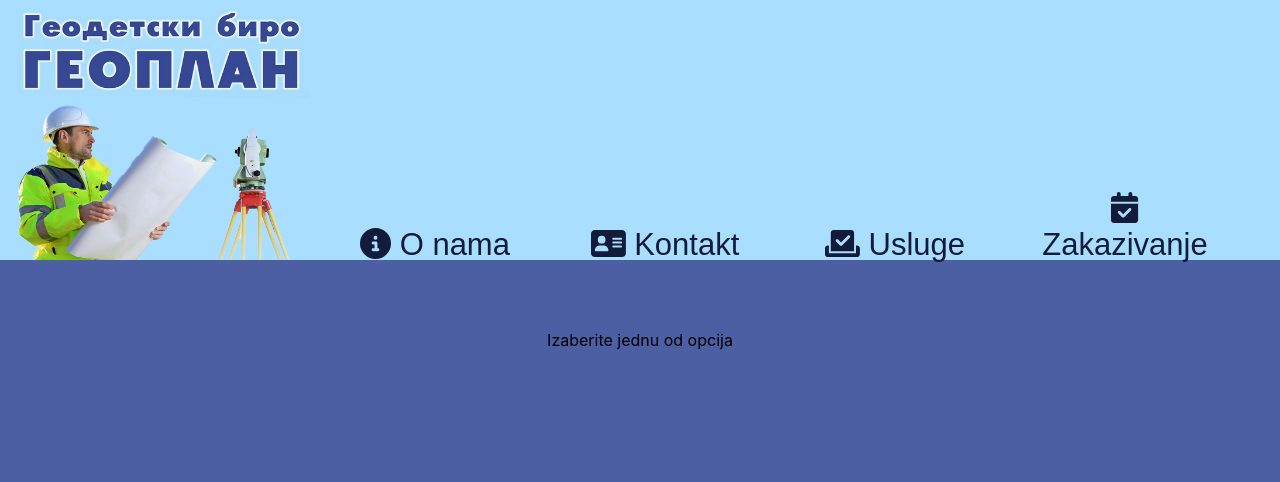
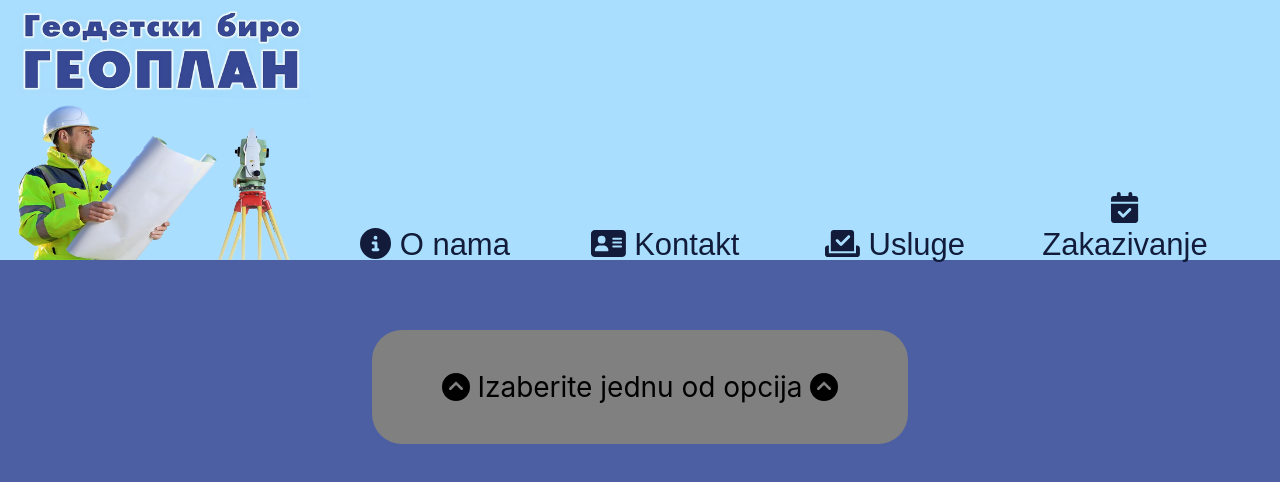
Before and after one commit to bogdanmilikic/GeoplanCacak, a React (Create React App) app: page / in a window 1280 px wide. Shown: the top 482 px of the page. Built offline with nearby package versions, Linux system fonts and the light colour scheme.

Commit message:
dodatSadrzaj

```diff
--- a/src/App.jsx
+++ b/src/App.jsx
@@ -4,7 +4,12 @@ import stilovi from "./Komponente/stilovi.css";
 import { FontAwesomeIcon } from "@fortawesome/react-fontawesome";
 import { faStreetView } from "@fortawesome/free-solid-svg-icons/faStreetView";
 import { faPhone } from "@fortawesome/free-solid-svg-icons/faPhone";
-import { faEnvelope, faMap } from "@fortawesome/free-solid-svg-icons";
+import {
+  faChevronCircleUp,
+  faEnvelope,
+  faMap,
+} from "@fortawesome/free-solid-svg-icons";
+import { faArrowAltCircleUp } from "@fortawesome/free-solid-svg-icons/faArrowAltCircleUp";
 
 const sadrzajNiz = [
   <div className="divSadrzaj">
@@ -80,7 +85,15 @@ const sadrzajNiz = [
   </div>,
 ];
 function App() {
-  const [sadrzaj, setSadrzaj] = useState("Izaberite jednu od opcija");
+  const [sadrzaj, setSadrzaj] = useState(
+    <div className="divSadrzaj">
+      <p className="sadrzaj">
+        <FontAwesomeIcon icon={faChevronCircleUp} />
+        {"    "}Izaberite jednu od opcija{"    "}
+        <FontAwesomeIcon icon={faChevronCircleUp} />
+      </p>
+    </div>
+  );
   const [animate, setAnimate] = useState(false);
 
   useEffect(() => {
--- a/src/Komponente/stilovi.css
+++ b/src/Komponente/stilovi.css
@@ -88,8 +88,8 @@ body {
 
   align-items: center;
   width: auto;
-  padding-left: 100px;
-  padding-right: 100px;
+  padding-left: 30px;
+  padding-right: 30px;
   background-color: gray;
   border-radius: 30px;
   height: auto;
@@ -111,7 +111,7 @@ body {
 iframe {
   width: 1000px;
   height: 450px;
-  border-radius: 30px;
+  border-radius: 25px;
   border: none;
   justify-content: center;
   align-items: center;
```
